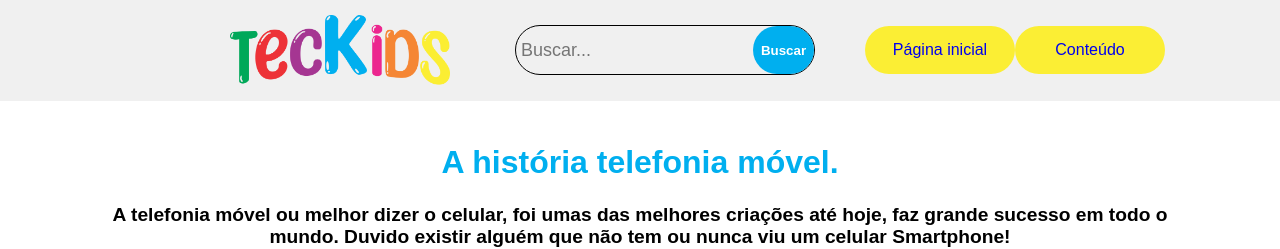
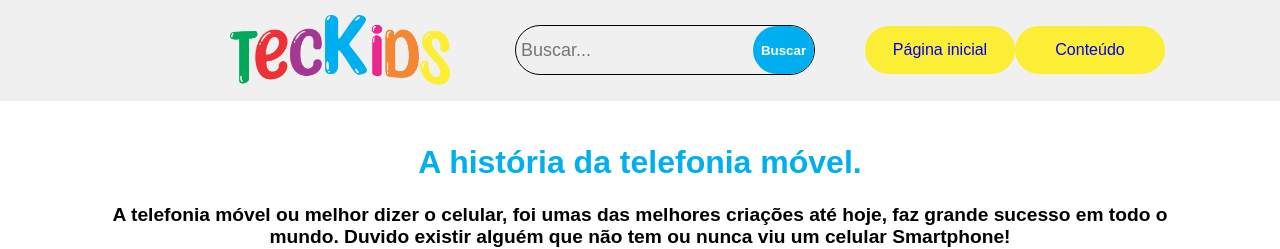
Before and after one commit to kamilymartini/TECKIDS, a plain HTML site: page index.html in a window 1280 px wide. Shown: the top 249 px of the page. Drawn offline with Linux system fonts and the light colour scheme.

Commit message:
Update index.html

```diff
--- a/index.html
+++ b/index.html
@@ -39,7 +39,7 @@
 </div>
 
 <div class="main">
-<h1> A história telefonia móvel. </h1>
+<h1> A história da telefonia móvel. </h1>
 <p>A telefonia móvel ou melhor dizer o celular, foi umas das melhores criações até hoje,
   faz grande sucesso em todo o mundo. Duvido existir alguém que não tem ou nunca viu um celular Smartphone!</p>
 <div class="foto_capa">
```
